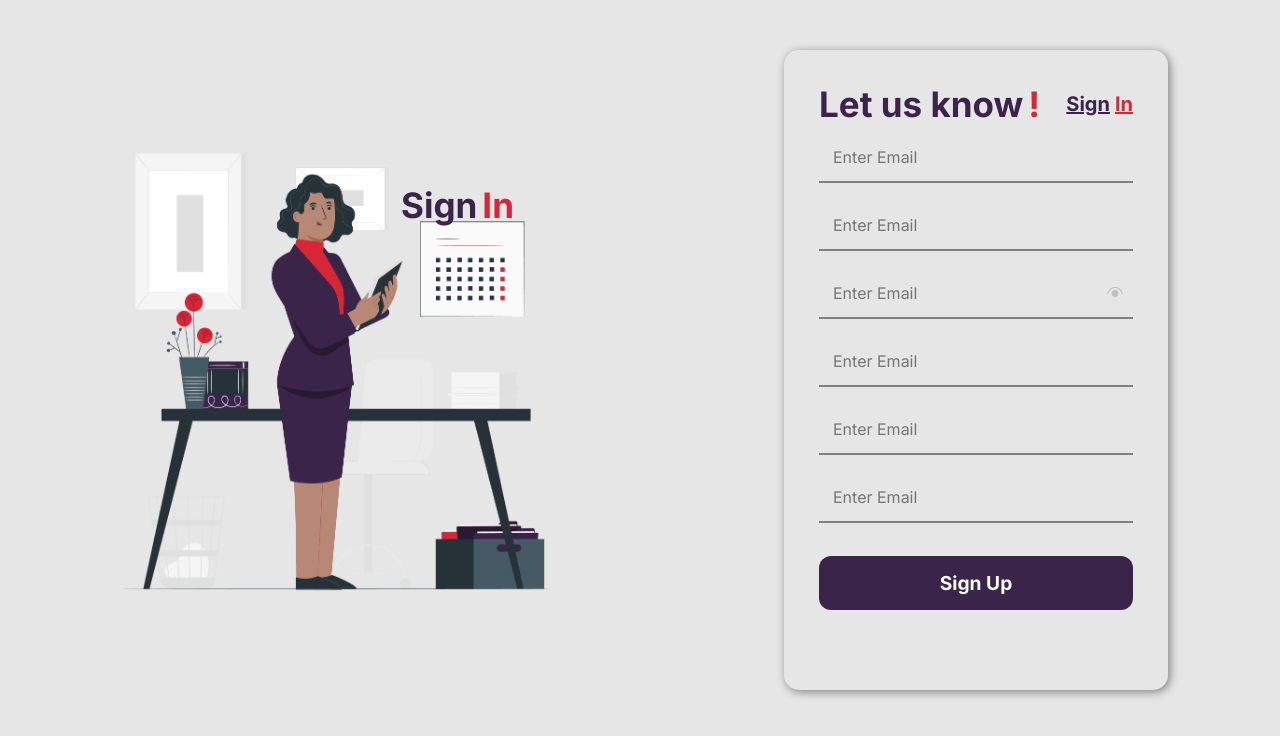
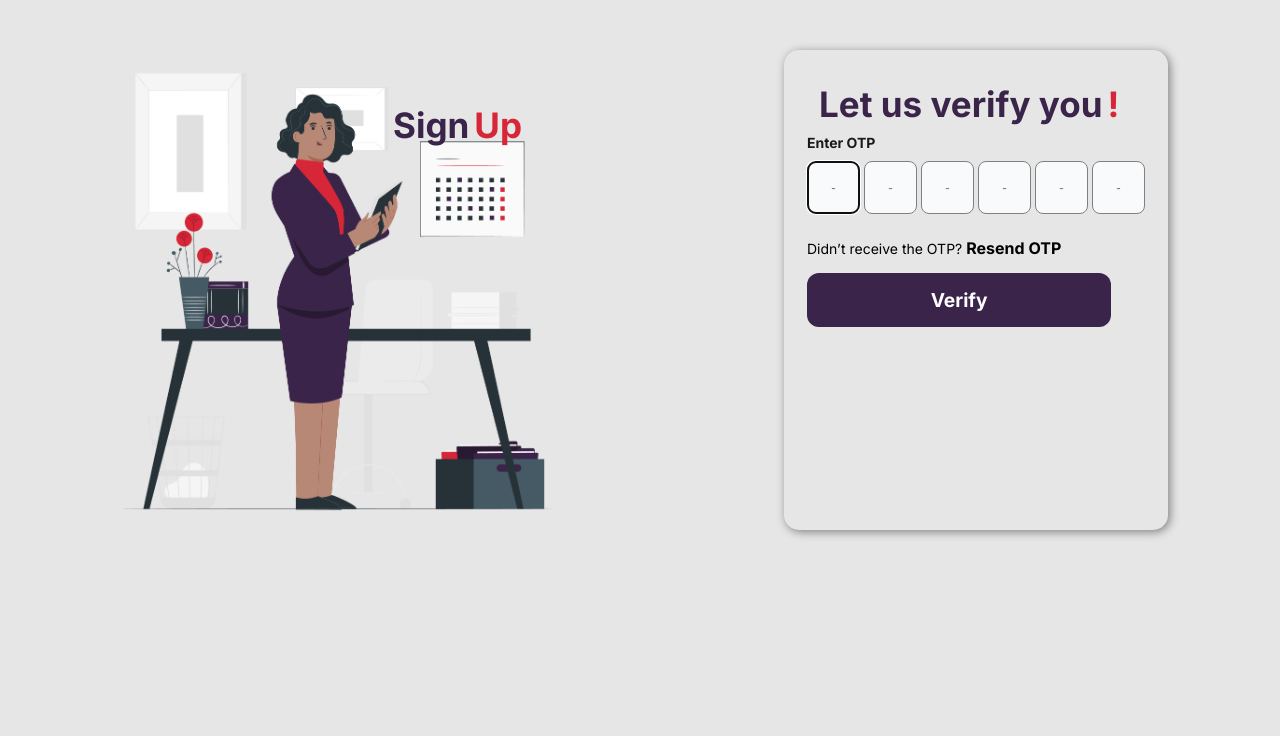
Before and after one commit to jaswant2111058/HighwayDelite_Client_app, a React (Vite) app: page /otpverify in a window 1280 px wide. Shown: the top 736 px of the page. Built offline with nearby package versions, Linux system fonts and the light colour scheme.

Commit message:
Verify otp page added

```diff
--- a/src/App.tsx
+++ b/src/App.tsx
@@ -7,6 +7,7 @@ import { Route, BrowserRouter as Router, Routes } from "react-router-dom";
 import { Toaster } from "sonner";
 import SignUp from "./pages/SignUp";
 import SignIn from "./pages/SignIn"
+import OtpVerify from "./pages/OtpVerify";
 
 //pages
 const Home = lazy(() => import("./pages/Home"));
@@ -33,6 +34,7 @@ function App() {
           <Route path="/*" element={<SignUp />} />
           <Route path="Home" element={<Home />} />
           <Route path="signin" element={<SignIn />} />
+          <Route path="otpverify" element={<OtpVerify />} />
         </Routes>
       </Suspense>
       {/* Toast */}
--- /dev/null
+++ b/src/pages/OtpVerify/index.scss
@@ -0,0 +1,4 @@
+.singnin-container__right__otp{
+    display: flex;
+    justify-content: center;
+}
--- /dev/null
+++ b/src/pages/OtpVerify/index.tsx
@@ -0,0 +1,42 @@
+import { FC } from "react";
+import "./index.scss";
+import { SignUPUiBtn } from "../../components/SignUI";
+import FormHeader from "../../components/FormHeader";
+import OtpComponent from "../../components/OtpComponent";
+
+
+const OtpVerify: FC = () => {
+
+    return (
+
+        <div className="singnin-container">
+            <div className="singnin-container__left">
+                <SignUPUiBtn />
+            </div>
+            <div className="singnin-container__right">
+                <div className="singnin-container__right__form-header">
+                    <div>
+                        <FormHeader title={"Let us verify you"} />
+                    </div>
+                </div>
+                <form className="singnin-container__right__otp" >
+
+                    <OtpComponent
+                        length={6}
+                        onSubmitOtp={(otp) => {
+                            console.log(otp)
+                        }}
+                        forgotPasswordHandler={()=>{
+
+                        }}
+                        isLoading={false}
+                    />
+
+                </form>
+            </div>
+        </div>
+
+    );
+};
+
+export default OtpVerify;
--- a/src/pages/SignIn/index.scss
+++ b/src/pages/SignIn/index.scss
@@ -41,8 +41,13 @@
             align-items: center;
             margin-bottom: 15px;
         }
+        &__otp{
+            margin-left:auto;
+            margin-right: auto;
+        }
+    }
 
-    }
+
 
 }
 
```
Also changed, not shown: 1 other file (tests, documents, lock files or other folders).
